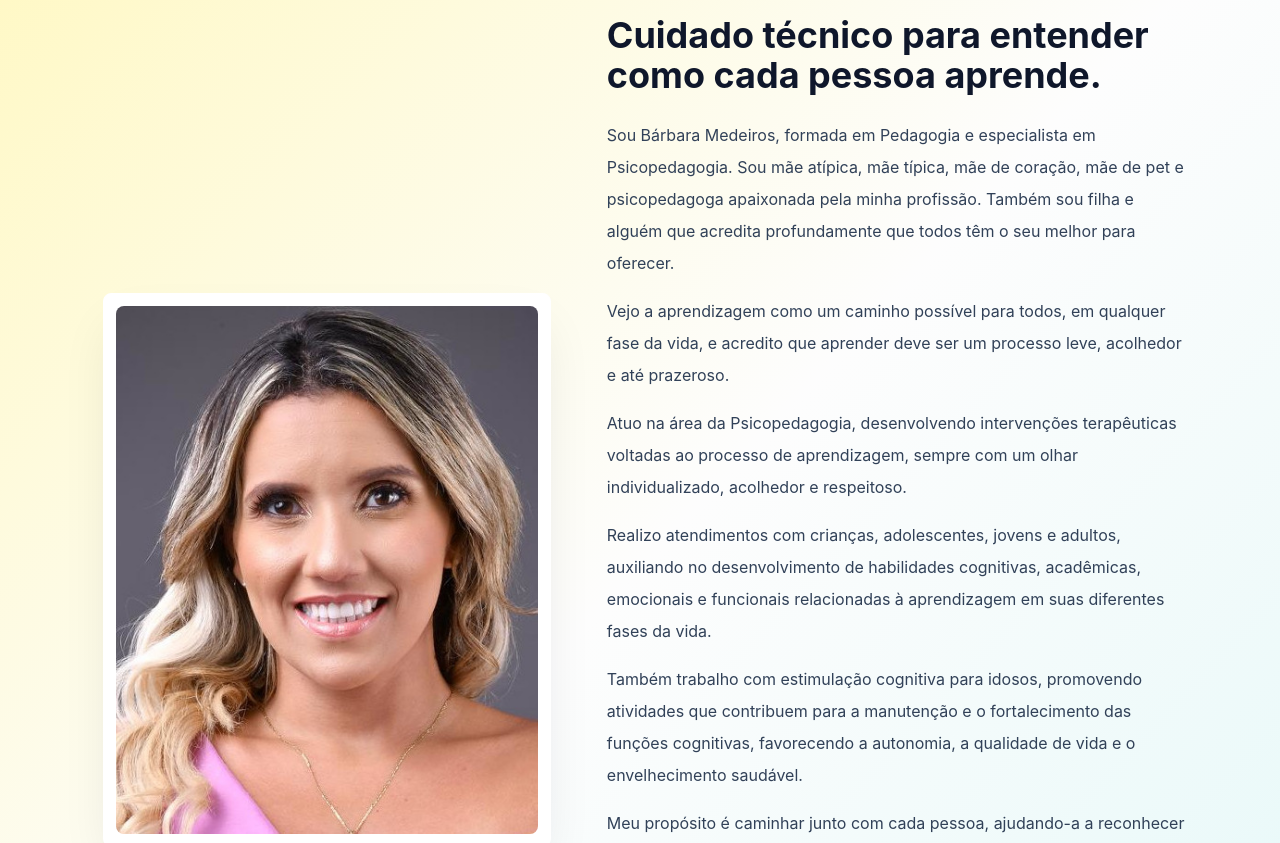
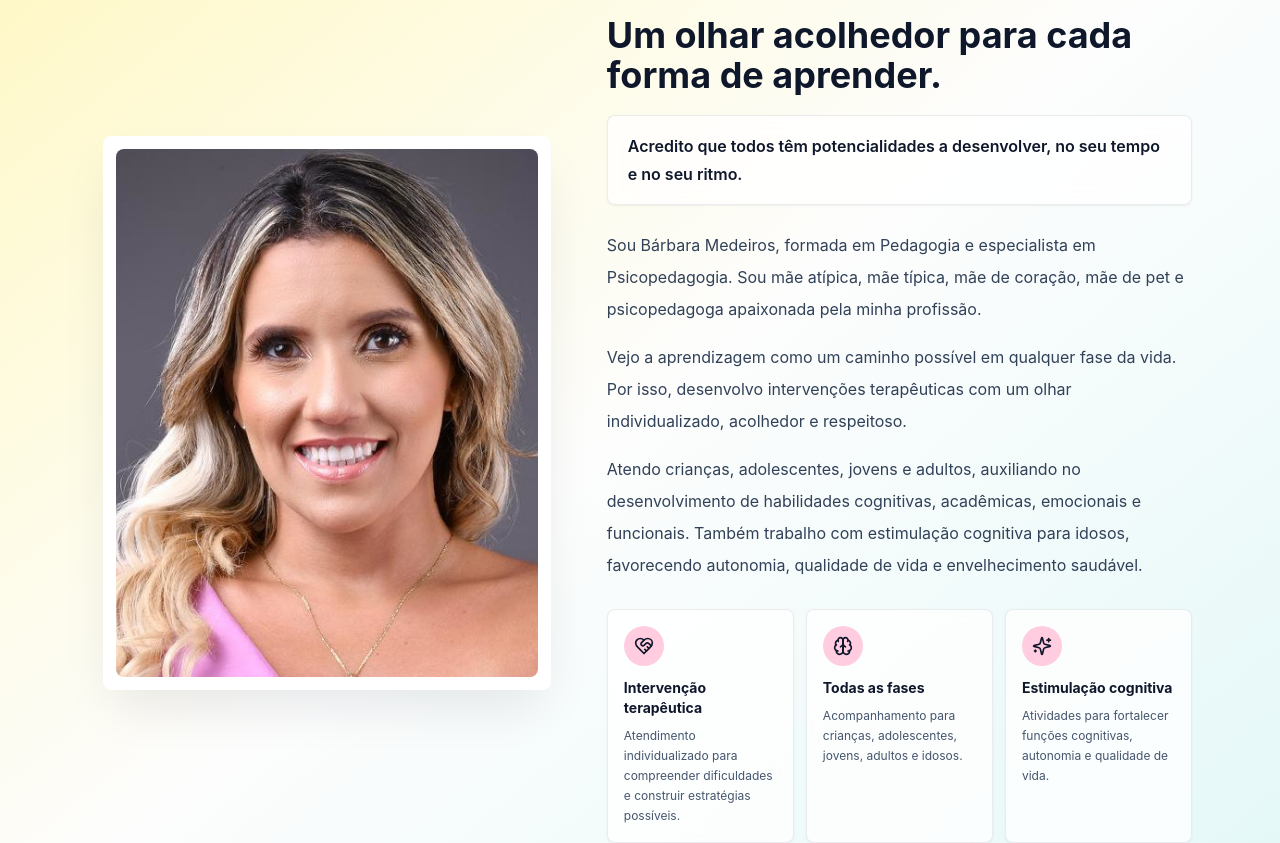
Before and after one commit to IuryFredson/site-psicopedbarbara, a React (Vite) app: page / in a window 1280 px wide. Shown: the part 1267-2110 px from the top of the page. Built offline with nearby package versions, Linux system fonts and the light colour scheme.

Commit message:
Improve about section structure

```diff
--- a/src/App.jsx
+++ b/src/App.jsx
@@ -51,18 +51,18 @@ const highlights = [
 const aboutHighlights = [
   {
     icon: HeartHandshake,
-    title: "Olhar acolhedor",
-    description: "Intervenções respeitosas, construídas a partir da história e do ritmo de cada pessoa.",
+    title: "Intervenção terapêutica",
+    description: "Atendimento individualizado para compreender dificuldades e construir estratégias possíveis.",
   },
   {
     icon: Brain,
-    title: "Aprendizagem em fases",
+    title: "Todas as fases",
     description: "Acompanhamento para crianças, adolescentes, jovens, adultos e idosos.",
   },
   {
     icon: Sparkles,
-    title: "Potencialidades",
-    description: "Estratégias para fortalecer autonomia, habilidades cognitivas e aprendizagem significativa.",
+    title: "Estimulação cognitiva",
+    description: "Atividades para fortalecer funções cognitivas, autonomia e qualidade de vida.",
   },
 ];
 
@@ -273,26 +273,20 @@ const Website = () => {
             <div>
               <p className="text-sm font-bold uppercase tracking-[0.18em] text-slate-900">Sobre a profissional</p>
               <h2 className="mt-3 text-3xl font-bold text-slate-900 md:text-4xl">
-                Cuidado técnico para entender como cada pessoa aprende.
+                Um olhar acolhedor para cada forma de aprender.
               </h2>
+              <p className="mt-5 rounded-lg border border-slate-900/8 bg-white/75 px-5 py-4 text-base font-semibold leading-7 text-slate-900 shadow-sm shadow-slate-900/5 backdrop-blur">
+                Acredito que todos têm potencialidades a desenvolver, no seu tempo e no seu ritmo.
+              </p>
               <div className="mt-6 space-y-4 text-base leading-8 text-slate-700">
                 <p>
-                  Sou Bárbara Medeiros, formada em Pedagogia e especialista em Psicopedagogia. Sou mãe atípica, mãe típica, mãe de coração, mãe de pet e psicopedagoga apaixonada pela minha profissão. Também sou filha e alguém que acredita profundamente que todos têm o seu melhor para oferecer.
+                  Sou Bárbara Medeiros, formada em Pedagogia e especialista em Psicopedagogia. Sou mãe atípica, mãe típica, mãe de coração, mãe de pet e psicopedagoga apaixonada pela minha profissão.
                 </p>
                 <p>
-                  Vejo a aprendizagem como um caminho possível para todos, em qualquer fase da vida, e acredito que aprender deve ser um processo leve, acolhedor e até prazeroso.
+                  Vejo a aprendizagem como um caminho possível em qualquer fase da vida. Por isso, desenvolvo intervenções terapêuticas com um olhar individualizado, acolhedor e respeitoso.
                 </p>
                 <p>
-                  Atuo na área da Psicopedagogia, desenvolvendo intervenções terapêuticas voltadas ao processo de aprendizagem, sempre com um olhar individualizado, acolhedor e respeitoso.
-                </p>
-                <p>
-                  Realizo atendimentos com crianças, adolescentes, jovens e adultos, auxiliando no desenvolvimento de habilidades cognitivas, acadêmicas, emocionais e funcionais relacionadas à aprendizagem em suas diferentes fases da vida.
-                </p>
-                <p>
-                  Também trabalho com estimulação cognitiva para idosos, promovendo atividades que contribuem para a manutenção e o fortalecimento das funções cognitivas, favorecendo a autonomia, a qualidade de vida e o envelhecimento saudável.
-                </p>
-                <p>
-                  Meu propósito é caminhar junto com cada pessoa, ajudando-a a reconhecer suas potencialidades e a construir caminhos para uma aprendizagem mais significativa, respeitando sua individualidade e seu ritmo de desenvolvimento.
+                  Atendo crianças, adolescentes, jovens e adultos, auxiliando no desenvolvimento de habilidades cognitivas, acadêmicas, emocionais e funcionais. Também trabalho com estimulação cognitiva para idosos, favorecendo autonomia, qualidade de vida e envelhecimento saudável.
                 </p>
               </div>
               <div className="mt-7 grid gap-3 sm:grid-cols-3">
```
